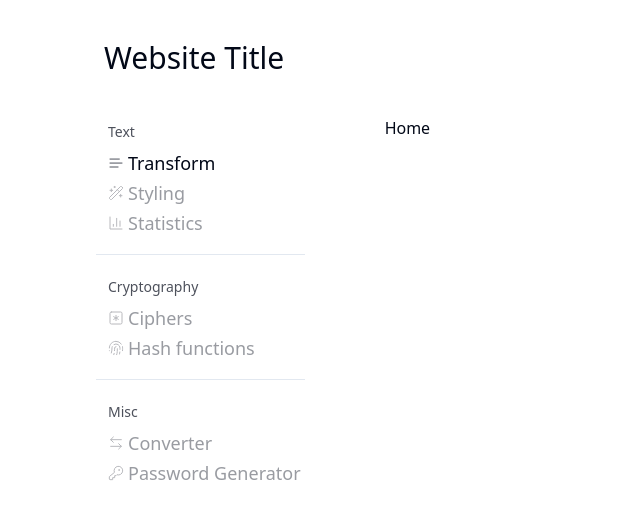
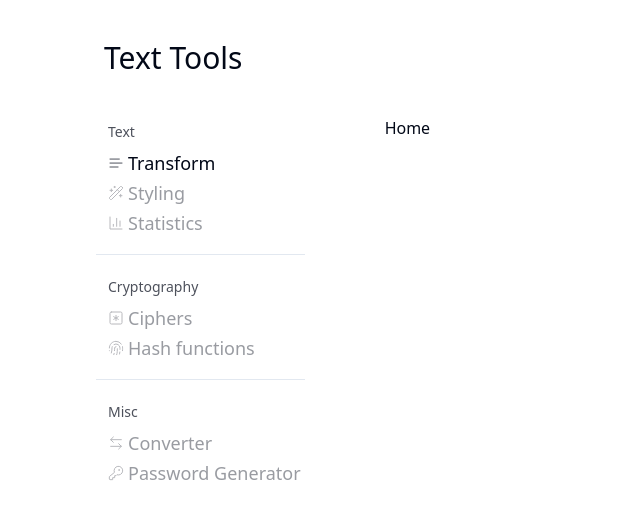
Before and after one commit to mateusfg7/text-tools, a Next.js app: page / in a window 1280 px wide. Shown: the top 518 px of the page, without its empty margins (0-640 px from the left). Built offline with nearby package versions, Linux system fonts and the light colour scheme.

Commit message:
feat(header): change title to `Text Tools`

```diff
--- a/src/app/_components/header.tsx
+++ b/src/app/_components/header.tsx
@@ -1,5 +1,5 @@
 export const Header = () => (
   <header className="w-full flex items-end px-2">
-    <h1 className="text-3xl">Website Title</h1>
+    <h1 className="text-3xl">Text Tools</h1>
   </header>
 );
```
